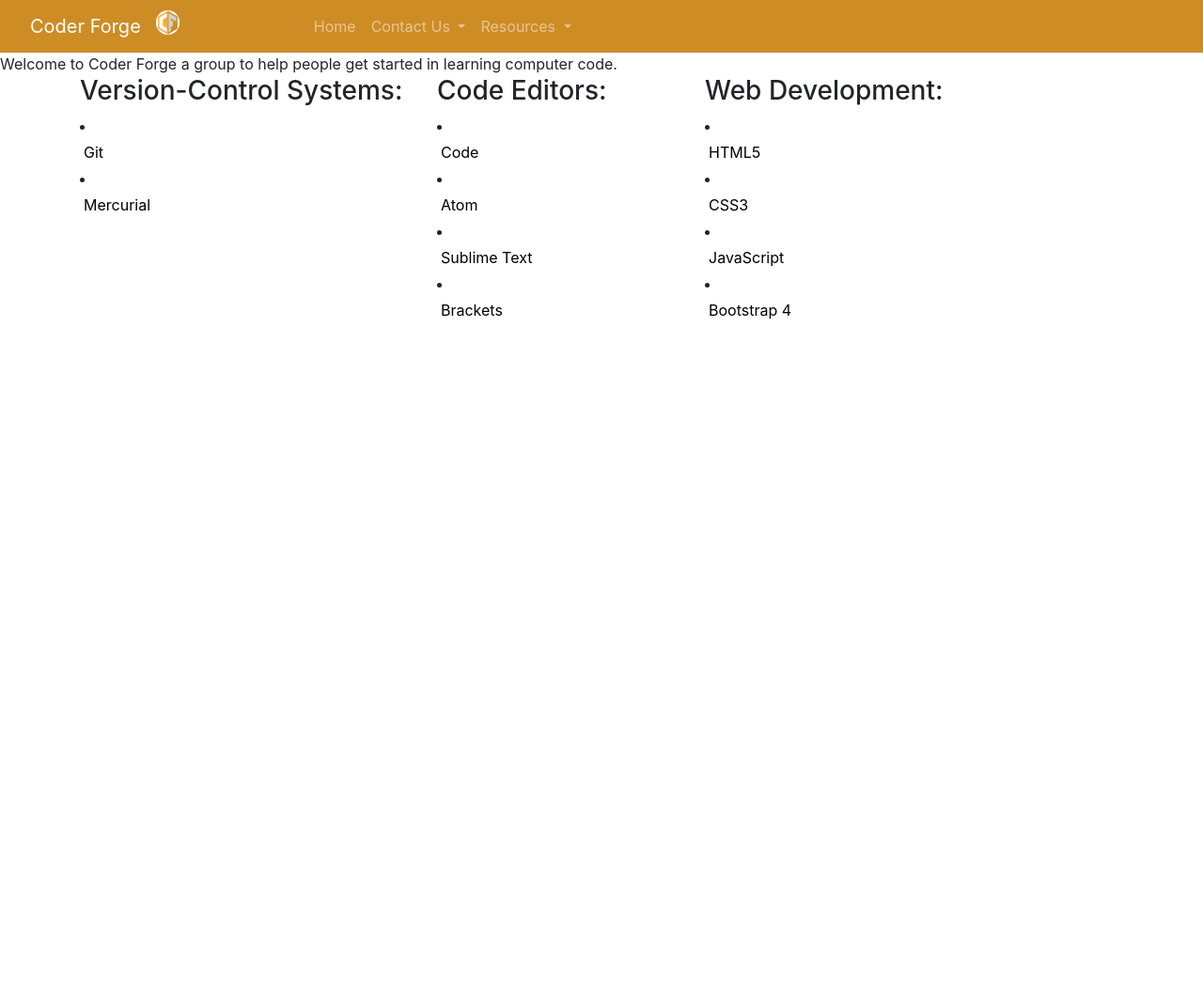
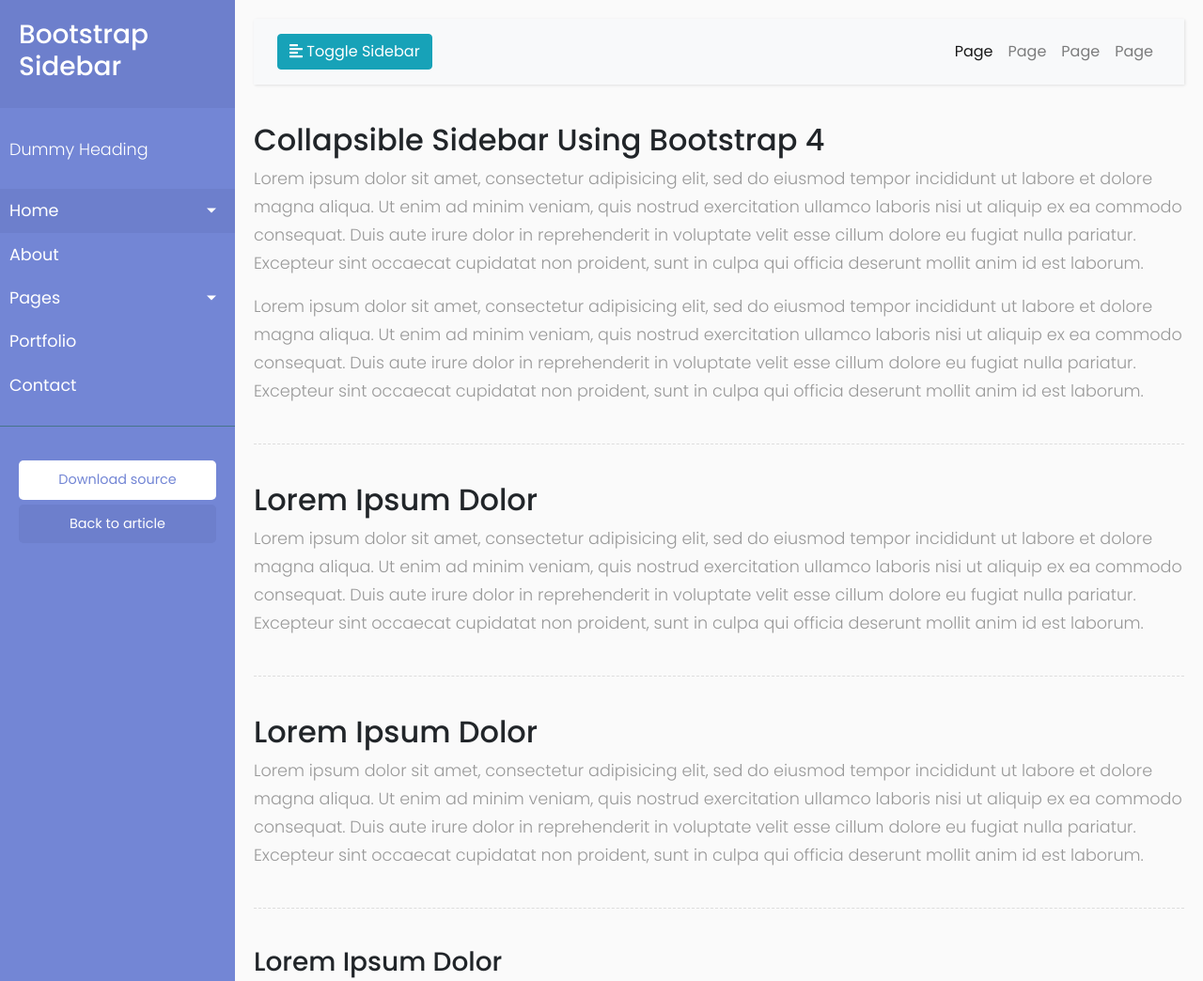
Before and after one commit to roisinquinn1234/coder-forge, a plain HTML site: page index.html in a window 1280 px wide. Shown: the top 1044 px of the page at 94% size. Before the commit the page ends 800 px from the top, so only its background shows below. Drawn offline with nearby package versions, Linux system fonts and the light colour scheme.

Commit message:
Imported Sidebar Template
Unchanged code

Signed-off-by: Paul McQuade <paulmcquad@gmail.com>

```diff
--- a/index.html
+++ b/index.html
@@ -1,97 +1,150 @@
 <!DOCTYPE html>
-<html lang="en">
+<html>
+
 <head>
-  <meta charset="UTF-8">
+    <meta charset="utf-8">
     <meta name="viewport" content="width=device-width, initial-scale=1.0">
-  <meta http-equiv="X-UA-Compatible" content="ie=edge">
+    <meta http-equiv="X-UA-Compatible" content="IE=edge">
 
-  <!-- Bootstrap CSS -->
-  <link rel="stylesheet" href="https://stackpath.bootstrapcdn.com/bootstrap/4.3.1/css/bootstrap.min.css" integrity="sha384-ggOyR0iXCbMQv3Xipma34MD+dH/1fQ784/j6cY/iJTQUOhcWr7x9JvoRxT2MZw1T" crossorigin="anonymous">
+    <title>Collapsible sidebar using Bootstrap 4</title>
 
-  <title>Coder-Forge</title>
-   <link rel="stylesheet" type="text/css" href="index.css">
+    <!-- Bootstrap CSS CDN -->
+    <link rel="stylesheet" href="https://stackpath.bootstrapcdn.com/bootstrap/4.1.0/css/bootstrap.min.css" integrity="sha384-9gVQ4dYFwwWSjIDZnLEWnxCjeSWFphJiwGPXr1jddIhOegiu1FwO5qRGvFXOdJZ4" crossorigin="anonymous">
+    <!-- Our Custom CSS -->
+    <link rel="stylesheet" href="style.css">
+
+    <!-- Font Awesome JS -->
+    <script defer src="https://use.fontawesome.com/releases/v5.0.13/js/solid.js" integrity="sha384-tzzSw1/Vo+0N5UhStP3bvwWPq+uvzCMfrN1fEFe+xBmv1C/AtVX5K0uZtmcHitFZ" crossorigin="anonymous"></script>
+    <script defer src="https://use.fontawesome.com/releases/v5.0.13/js/fontawesome.js" integrity="sha384-6OIrr52G08NpOFSZdxxz1xdNSndlD4vdcf/q2myIUVO0VsqaGHJsB0RaBE01VTOY" crossorigin="anonymous"></script>
 </head>
+
 <body>
+    <div class="wrapper">
+        <!-- Sidebar  -->
+        <nav id="sidebar">
+            <div class="sidebar-header">
+                <h3>Bootstrap Sidebar</h3>
+            </div>
 
-<!-- Bootstrap 4 Component - NavBar + Nav Links -->
+            <ul class="list-unstyled components">
+                <p>Dummy Heading</p>
+                <li class="active">
+                    <a href="#homeSubmenu" data-toggle="collapse" aria-expanded="false" class="dropdown-toggle">Home</a>
+                    <ul class="collapse list-unstyled" id="homeSubmenu">
+                        <li>
+                            <a href="#">Home 1</a>
+                        </li>
+                        <li>
+                            <a href="#">Home 2</a>
+                        </li>
+                        <li>
+                            <a href="#">Home 3</a>
+                        </li>
+                    </ul>
+                </li>
+                <li>
+                    <a href="#">About</a>
+                </li>
+                <li>
+                    <a href="#pageSubmenu" data-toggle="collapse" aria-expanded="false" class="dropdown-toggle">Pages</a>
+                    <ul class="collapse list-unstyled" id="pageSubmenu">
+                        <li>
+                            <a href="#">Page 1</a>
+                        </li>
+                        <li>
+                            <a href="#">Page 2</a>
+                        </li>
+                        <li>
+                            <a href="#">Page 3</a>
+                        </li>
+                    </ul>
+                </li>
+                <li>
+                    <a href="#">Portfolio</a>
+                </li>
+                <li>
+                    <a href="#">Contact</a>
+                </li>
+            </ul>
 
-<nav class="navbar navbar-expand-lg navbar-dark" style="background-color: #ce8c25" fixed-top" id="sideNav">
-  <a class="navbar-brand js-scroll-trigger" href="#page-top">
-    <a class="navbar-brand" href="#">Coder Forge</a>
-    <span class="d-none d-lg-block">
-      <img class="img-fluid img-profile rounded-circle mx-auto mb-2" src="img/profile.jpg" style="width:16%;" alt="">
-    </span>
-  </a>
-  <button class="navbar-toggler" type="button" data-toggle="collapse" data-target="#navbarSupportedContent" aria-controls="navbarSupportedContent" aria-expanded="false" aria-label="Toggle navigation">
-    <span class="navbar-toggler-icon"></span>
+            <ul class="list-unstyled CTAs">
+                <li>
+                    <a href="https://bootstrapious.com/tutorial/files/sidebar.zip" class="download">Download source</a>
+                </li>
+                <li>
+                    <a href="https://bootstrapious.com/p/bootstrap-sidebar" class="article">Back to article</a>
+                </li>
+            </ul>
+        </nav>
+
+        <!-- Page Content  -->
+        <div id="content">
+
+            <nav class="navbar navbar-expand-lg navbar-light bg-light">
+                <div class="container-fluid">
+
+                    <button type="button" id="sidebarCollapse" class="btn btn-info">
+                        <i class="fas fa-align-left"></i>
+                        <span>Toggle Sidebar</span>
                     </button>
+                    <button class="btn btn-dark d-inline-block d-lg-none ml-auto" type="button" data-toggle="collapse" data-target="#navbarSupportedContent" aria-controls="navbarSupportedContent" aria-expanded="false" aria-label="Toggle navigation">
+                        <i class="fas fa-align-justify"></i>
+                    </button>
+
                     <div class="collapse navbar-collapse" id="navbarSupportedContent">
-    <ul class="navbar-nav">
+                        <ul class="nav navbar-nav ml-auto">
+                            <li class="nav-item active">
+                                <a class="nav-link" href="#">Page</a>
+                            </li>
                             <li class="nav-item">
-        <a class="nav-link js-scroll-trigger" href="#home">Home</a>
+                                <a class="nav-link" href="#">Page</a>
                             </li>
-
-      <li class="nav-item dropdown">
-          <a class="nav-link dropdown-toggle" href="#" id="navbarDropdown" role="button" data-toggle="dropdown" aria-haspopup="true" aria-expanded="false">
-            Contact Us
-          </a>
-          <div class="dropdown-menu" aria-labelledby="navbarDropdown">
-            <a class="dropdown-item" href="https://www.meetup.com/Dublin-Coder-Forge/">Meetup</a>
-            <a class="dropdown-item" href="https://coderforgeworkspace.slack.com/">Slack</a>
-
-          </div>
+                            <li class="nav-item">
+                                <a class="nav-link" href="#">Page</a>
                             </li>
-
-          <li class="nav-item dropdown">
-              <a class="nav-link dropdown-toggle" href="#" id="navbarDropdown" role="button" data-toggle="dropdown" aria-haspopup="true" aria-expanded="false">
-                Resources
-              </a>
-              <div class="dropdown-menu" aria-labelledby="navbarDropdown">
-                <a class="dropdown-item" href="https://www.w3schools.com/">W3S</a>
-                <a class="dropdown-item" href="https://www.tutorialspoint.com/">Tutorialspoint</a>
-              </div>
+                            <li class="nav-item">
+                                <a class="nav-link" href="#">Page</a>
                             </li>
                         </ul>
                     </div>
+                </div>
             </nav>
 
-<!-- Start Writing Content for your Pages - <section> -->
+            <h2>Collapsible Sidebar Using Bootstrap 4</h2>
+            <p>Lorem ipsum dolor sit amet, consectetur adipisicing elit, sed do eiusmod tempor incididunt ut labore et dolore magna aliqua. Ut enim ad minim veniam, quis nostrud exercitation ullamco laboris nisi ut aliquip ex ea commodo consequat. Duis aute irure dolor in reprehenderit in voluptate velit esse cillum dolore eu fugiat nulla pariatur. Excepteur sint occaecat cupidatat non proident, sunt in culpa qui officia deserunt mollit anim id est laborum.</p>
+            <p>Lorem ipsum dolor sit amet, consectetur adipisicing elit, sed do eiusmod tempor incididunt ut labore et dolore magna aliqua. Ut enim ad minim veniam, quis nostrud exercitation ullamco laboris nisi ut aliquip ex ea commodo consequat. Duis aute irure dolor in reprehenderit in voluptate velit esse cillum dolore eu fugiat nulla pariatur. Excepteur sint occaecat cupidatat non proident, sunt in culpa qui officia deserunt mollit anim id est laborum.</p>
 
-<section id="home">
-    Welcome to Coder Forge a group to help people get started in learning computer code.
-</section>
+            <div class="line"></div>
 
-<!-- Add bootstrap 4 Columns -->
+            <h2>Lorem Ipsum Dolor</h2>
+            <p>Lorem ipsum dolor sit amet, consectetur adipisicing elit, sed do eiusmod tempor incididunt ut labore et dolore magna aliqua. Ut enim ad minim veniam, quis nostrud exercitation ullamco laboris nisi ut aliquip ex ea commodo consequat. Duis aute irure dolor in reprehenderit in voluptate velit esse cillum dolore eu fugiat nulla pariatur. Excepteur sint occaecat cupidatat non proident, sunt in culpa qui officia deserunt mollit anim id est laborum.</p>
 
-<section class="container">
-  <div class="row">
-    <div class="col-sm-4">
-      <h3> Version-Control Systems:</h3>
-      <li><a href="https://git-scm.com/">Git</a></li>
-      <li><a href="https://www.mercurial-scm.org/">Mercurial</a></li>
-    </div>
-    <div class="col-sm-3">
-      <h3> Code Editors:</h3>
-      <li><a href="https://github.com/Microsoft/vscode">Code</a></li>
-      <li><a href="https://atom.io/">Atom</a></li>
-      <li><a href="https://www.sublimetext.com/">Sublime Text</a></li>
-      <li><a href="http://brackets.io/">Brackets</a></li>
-    </div>
-    <div class="col-sm-4">
-      <h3> Web Development:</h3>
-      <li><a href="https://www.w3schools.com/html/default.asp">HTML5</a></li>
-      <li><a href="https://www.w3schools.com/css/default.asp">CSS3</a></li>
-      <li><a href="https://www.w3schools.com/js/default.asp">JavaScript</a></li>
-      <li><a href="https://www.w3schools.com/bootstrap4/default.asp">Bootstrap 4</a></li>
+            <div class="line"></div>
+
+            <h2>Lorem Ipsum Dolor</h2>
+            <p>Lorem ipsum dolor sit amet, consectetur adipisicing elit, sed do eiusmod tempor incididunt ut labore et dolore magna aliqua. Ut enim ad minim veniam, quis nostrud exercitation ullamco laboris nisi ut aliquip ex ea commodo consequat. Duis aute irure dolor in reprehenderit in voluptate velit esse cillum dolore eu fugiat nulla pariatur. Excepteur sint occaecat cupidatat non proident, sunt in culpa qui officia deserunt mollit anim id est laborum.</p>
+
+            <div class="line"></div>
+
+            <h3>Lorem Ipsum Dolor</h3>
+            <p>Lorem ipsum dolor sit amet, consectetur adipisicing elit, sed do eiusmod tempor incididunt ut labore et dolore magna aliqua. Ut enim ad minim veniam, quis nostrud exercitation ullamco laboris nisi ut aliquip ex ea commodo consequat. Duis aute irure dolor in reprehenderit in voluptate velit esse cillum dolore eu fugiat nulla pariatur. Excepteur sint occaecat cupidatat non proident, sunt in culpa qui officia deserunt mollit anim id est laborum.</p>
         </div>
     </div>
-</section>
 
-  <!-- Optional JavaScript -->
-  <!-- jQuery first, then Popper.js, then Bootstrap JS -->
+    <!-- jQuery CDN - Slim version (=without AJAX) -->
     <script src="https://code.jquery.com/jquery-3.3.1.slim.min.js" integrity="sha384-q8i/X+965DzO0rT7abK41JStQIAqVgRVzpbzo5smXKp4YfRvH+8abtTE1Pi6jizo" crossorigin="anonymous"></script>
-  <script src="https://cdnjs.cloudflare.com/ajax/libs/popper.js/1.14.7/umd/popper.min.js" integrity="sha384-UO2eT0CpHqdSJQ6hJty5KVphtPhzWj9WO1clHTMGa3JDZwrnQq4sF86dIHNDz0W1" crossorigin="anonymous"></script>
-  <script src="https://stackpath.bootstrapcdn.com/bootstrap/4.3.1/js/bootstrap.min.js" integrity="sha384-JjSmVgyd0p3pXB1rRibZUAYoIIy6OrQ6VrjIEaFf/nJGzIxFDsf4x0xIM+B07jRM" crossorigin="anonymous"></script>
+    <!-- Popper.JS -->
+    <script src="https://cdnjs.cloudflare.com/ajax/libs/popper.js/1.14.0/umd/popper.min.js" integrity="sha384-cs/chFZiN24E4KMATLdqdvsezGxaGsi4hLGOzlXwp5UZB1LY//20VyM2taTB4QvJ" crossorigin="anonymous"></script>
+    <!-- Bootstrap JS -->
+    <script src="https://stackpath.bootstrapcdn.com/bootstrap/4.1.0/js/bootstrap.min.js" integrity="sha384-uefMccjFJAIv6A+rW+L4AHf99KvxDjWSu1z9VI8SKNVmz4sk7buKt/6v9KI65qnm" crossorigin="anonymous"></script>
 
+    <script type="text/javascript">
+        $(document).ready(function () {
+            $('#sidebarCollapse').on('click', function () {
+                $('#sidebar').toggleClass('active');
+            });
+        });
+    </script>
 </body>
+
 </html>
--- /dev/null
+++ b/style.css
@@ -0,0 +1,169 @@
+/*
+    DEMO STYLE
+*/
+
+@import "https://fonts.googleapis.com/css?family=Poppins:300,400,500,600,700";
+body {
+    font-family: 'Poppins', sans-serif;
+    background: #fafafa;
+}
+
+p {
+    font-family: 'Poppins', sans-serif;
+    font-size: 1.1em;
+    font-weight: 300;
+    line-height: 1.7em;
+    color: #999;
+}
+
+a,
+a:hover,
+a:focus {
+    color: inherit;
+    text-decoration: none;
+    transition: all 0.3s;
+}
+
+.navbar {
+    padding: 15px 10px;
+    background: #fff;
+    border: none;
+    border-radius: 0;
+    margin-bottom: 40px;
+    box-shadow: 1px 1px 3px rgba(0, 0, 0, 0.1);
+}
+
+.navbar-btn {
+    box-shadow: none;
+    outline: none !important;
+    border: none;
+}
+
+.line {
+    width: 100%;
+    height: 1px;
+    border-bottom: 1px dashed #ddd;
+    margin: 40px 0;
+}
+
+/* ---------------------------------------------------
+    SIDEBAR STYLE
+----------------------------------------------------- */
+
+.wrapper {
+    display: flex;
+    width: 100%;
+    align-items: stretch;
+}
+
+#sidebar {
+    min-width: 250px;
+    max-width: 250px;
+    background: #7386D5;
+    color: #fff;
+    transition: all 0.3s;
+}
+
+#sidebar.active {
+    margin-left: -250px;
+}
+
+#sidebar .sidebar-header {
+    padding: 20px;
+    background: #6d7fcc;
+}
+
+#sidebar ul.components {
+    padding: 20px 0;
+    border-bottom: 1px solid #47748b;
+}
+
+#sidebar ul p {
+    color: #fff;
+    padding: 10px;
+}
+
+#sidebar ul li a {
+    padding: 10px;
+    font-size: 1.1em;
+    display: block;
+}
+
+#sidebar ul li a:hover {
+    color: #7386D5;
+    background: #fff;
+}
+
+#sidebar ul li.active>a,
+a[aria-expanded="true"] {
+    color: #fff;
+    background: #6d7fcc;
+}
+
+a[data-toggle="collapse"] {
+    position: relative;
+}
+
+.dropdown-toggle::after {
+    display: block;
+    position: absolute;
+    top: 50%;
+    right: 20px;
+    transform: translateY(-50%);
+}
+
+ul ul a {
+    font-size: 0.9em !important;
+    padding-left: 30px !important;
+    background: #6d7fcc;
+}
+
+ul.CTAs {
+    padding: 20px;
+}
+
+ul.CTAs a {
+    text-align: center;
+    font-size: 0.9em !important;
+    display: block;
+    border-radius: 5px;
+    margin-bottom: 5px;
+}
+
+a.download {
+    background: #fff;
+    color: #7386D5;
+}
+
+a.article,
+a.article:hover {
+    background: #6d7fcc !important;
+    color: #fff !important;
+}
+
+/* ---------------------------------------------------
+    CONTENT STYLE
+----------------------------------------------------- */
+
+#content {
+    width: 100%;
+    padding: 20px;
+    min-height: 100vh;
+    transition: all 0.3s;
+}
+
+/* ---------------------------------------------------
+    MEDIAQUERIES
+----------------------------------------------------- */
+
+@media (max-width: 768px) {
+    #sidebar {
+        margin-left: -250px;
+    }
+    #sidebar.active {
+        margin-left: 0;
+    }
+    #sidebarCollapse span {
+        display: none;
+    }
+}
```
Also changed, not shown: OLD/index.html (added, +97 -0 lines), OLD/img/profile.jpg (renamed from img/profile.jpg), OLD/index.css (renamed from index.css). Lines whose indentation alone changed are shown as unchanged.
